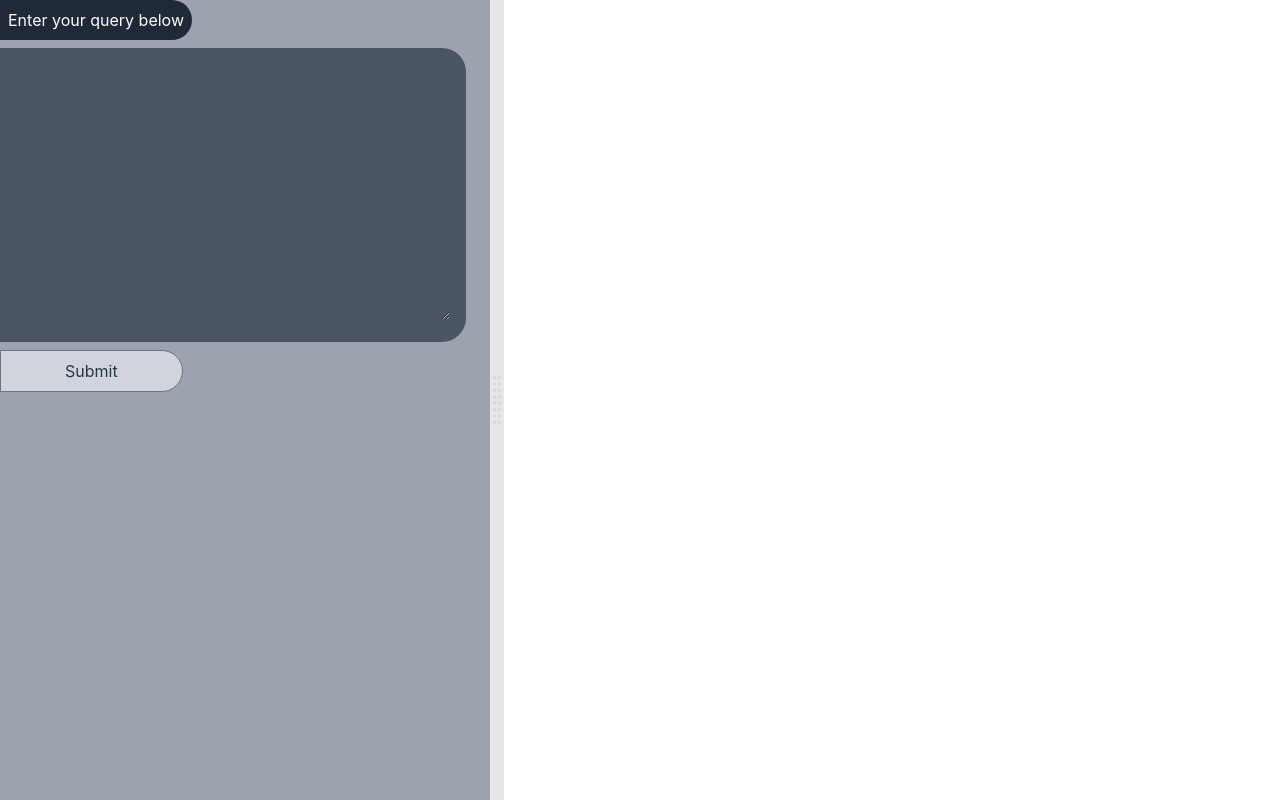
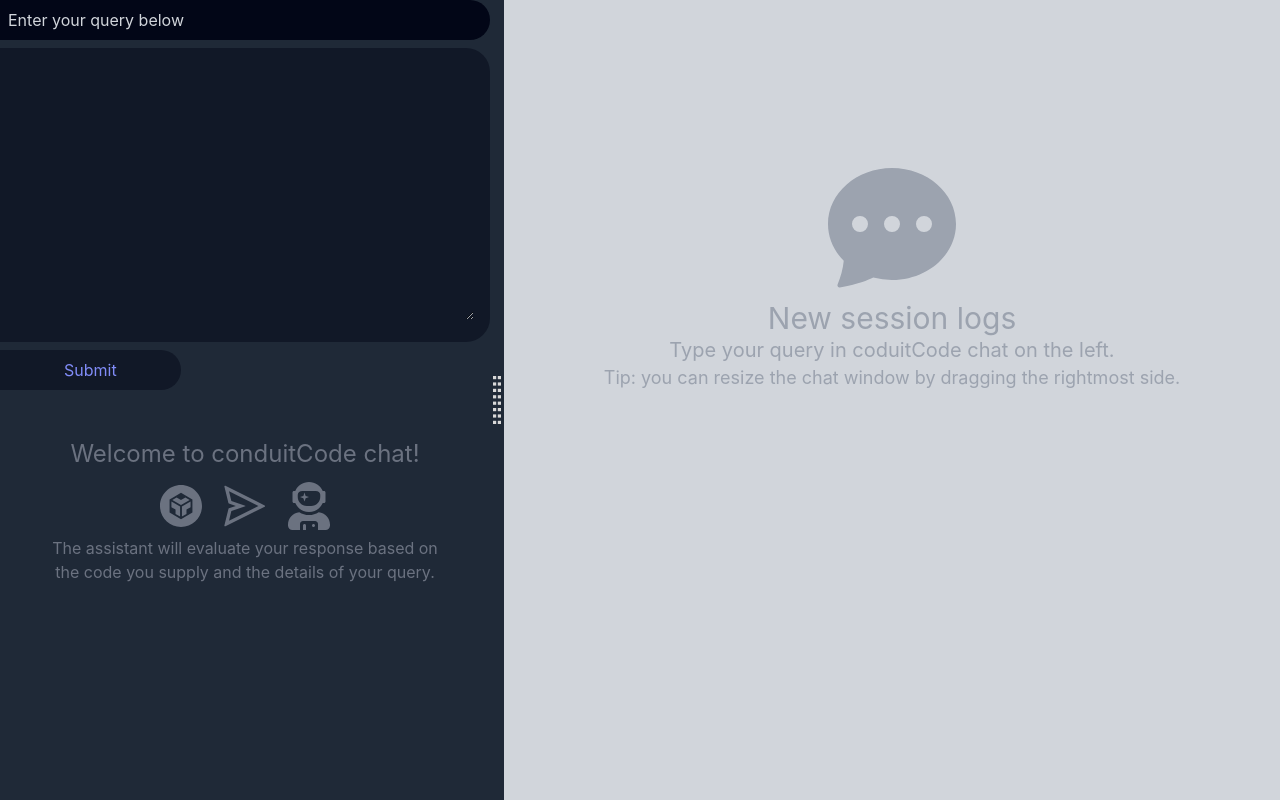
Before and after one commit to danmxli/codeBuddy, a React (Vite) app in the folder frontend/: page / in a window 1280 px wide. Both pictures are taken after a click on the button "Open the Chat Interface". Built offline with nearby package versions, Linux system fonts and the light colour scheme.

Commit message:
chat page ui refresh

```diff
--- a/frontend/package.json
+++ b/frontend/package.json
@@ -12,6 +12,7 @@
   "dependencies": {
     "react": "^18.2.0",
     "react-dom": "^18.2.0",
+    "react-icons": "^4.11.0",
     "react-router-dom": "^6.17.0",
     "tailwind-scrollbar-hide": "^1.1.7"
   },
--- /dev/null
+++ b/frontend/src/components/DialogInterface.jsx
@@ -0,0 +1,42 @@
+import SplitView from "./SplitView";
+import { FaUserAstronaut } from 'react-icons/fa'
+import { AiFillCodeSandboxCircle, AiOutlineSend } from 'react-icons/ai'
+import SubmitCode from "./SubmitCode";
+import SessionLogs from "./SessionLogs";
+
+const DialogInterface = () => {
+    return (
+        <div>
+            <SplitView
+                left={
+                    <div className="h-screen relative bg-gray-800 overflow-scroll scrollbar-hide">
+                        <div className="p-2 bg-slate-950 text-gray-300 text-gray-300 rounded-r-3xl">
+                            Enter your query below
+                        </div>
+                        <div className="pt-2 pb-2">
+                            <SubmitCode />
+                        </div>
+                        <button className="p-2 pl-16 pr-16 hover:pl-24 hover:pr-24 text-center text-indigo-400 bg-gray-900 hover:bg-slate-950 inline-block rounded-r-3xl duration-500">
+                            Submit
+                        </button>
+                        <div className="text-gray-500 text-center mt-12 mb-8">
+                            <p className='text-2xl'>Welcome to conduitCode chat!</p>
+                            <div className='mt-3 inline-flex text-5xl gap-4'>
+                                <AiFillCodeSandboxCircle />
+                                <AiOutlineSend />
+                                <FaUserAstronaut />
+                            </div>
+                            <p className='mr-10 ml-10'>The assistant will evaluate your response based on the code you supply and the details of your query.</p>
+
+                        </div>
+                    </div>
+                }
+                right={
+                    <SessionLogs />
+                }
+            />
+        </div>
+    )
+}
+
+export default DialogInterface
--- /dev/null
+++ b/frontend/src/components/SessionLogs.jsx
@@ -0,0 +1,18 @@
+import { BsFillChatDotsFill } from 'react-icons/bs'
+
+const SessionLogs = () => {
+    return (
+        <div className="h-screen bg-gray-300">
+            <div className="text-center pt-40 text-gray-400">
+                <div className='mb-3 inline-flex text-9xl'>
+                    <BsFillChatDotsFill />
+                </div>
+                <h1 className="text-3xl">New session logs</h1>
+                <p className="text-xl">Type your query in coduitCode chat on the left.</p>
+                <p className="text-lg">Tip: you can resize the chat window by dragging the rightmost side.</p>
+            </div>
+        </div>
+    )
+}
+
+export default SessionLogs
--- a/frontend/src/components/SubmitCode.jsx
+++ b/frontend/src/components/SubmitCode.jsx
@@ -1,8 +1,8 @@
 const SubmitCode = () => {
     return (
         <form>
-            <div className="w-full px-4 py-4 rounded-r-3xl bg-gray-600">
-                <textarea id="comment" rows="4" className="w-full h-64 px-0 focus:outline-none text-sm bg-gray-600 focus:ring-0 text-white placeholder-gray-400" required
+            <div className="w-full px-4 py-4 rounded-r-3xl bg-gray-900">
+                <textarea id="comment" rows="4" className="w-full h-64 px-0 focus:outline-none text-sm bg-gray-900 focus:ring-0 text-white placeholder-gray-400" required
                 ></textarea>
             </div>
         </form>
--- a/frontend/src/components/UserPrompt.jsx
+++ /dev/null
@@ -1,19 +0,0 @@
-import SubmitCode from "./SubmitCode"
-
-const UserPrompt = () => {
-    return (
-        <div className="h-screen relative bg-gray-400 overflow-scroll scrollbar-hide">
-            <div className="fixed p-2 bg-gray-800 text-center text-white rounded-r-3xl">
-                Enter your query below
-            </div>
-            <div className="pt-12 pb-2 pr-6">
-                <SubmitCode />
-            </div>
-            <button className="p-2 pl-16 pr-16 hover:pl-24 hover:pr-24 text-center bg-gray-300 hover:bg-gray-100 border border-gray-500 inline-block rounded-r-3xl duration-500">
-                Submit
-            </button>
-        </div>
-    )
-}
-
-export default UserPrompt
--- a/frontend/src/css/SplitView.css
+++ b/frontend/src/css/SplitView.css
@@ -8,13 +8,10 @@
 .divider {
   height: 100%;
   width: 14px;
-  background-color: #e5e7eb;
+  background-color: #1f2937;
   display: flex;
   justify-content: center;
   transition: all .2s;
-}
-.divider:active {
-  background-color: #d1d5db;
 }
 
 .rightPane {
--- a/frontend/src/pages/Chat.jsx
+++ b/frontend/src/pages/Chat.jsx
@@ -1,19 +1,9 @@
-import SplitView from "../components/SplitView";
-import UserPrompt from "../components/UserPrompt";
+import DialogInterface from "../components/DialogInterface";
 
 const Chat = () => {
     return (
         <div>
-            <SplitView
-                left={
-                    <UserPrompt />
-                }
-                right={
-                    <div>
-
-                    </div>
-                }
-            />
+            <DialogInterface />
         </div>
     );
 };
```
Also changed, not shown: 1 other file (tests, documents, lock files or other folders).
